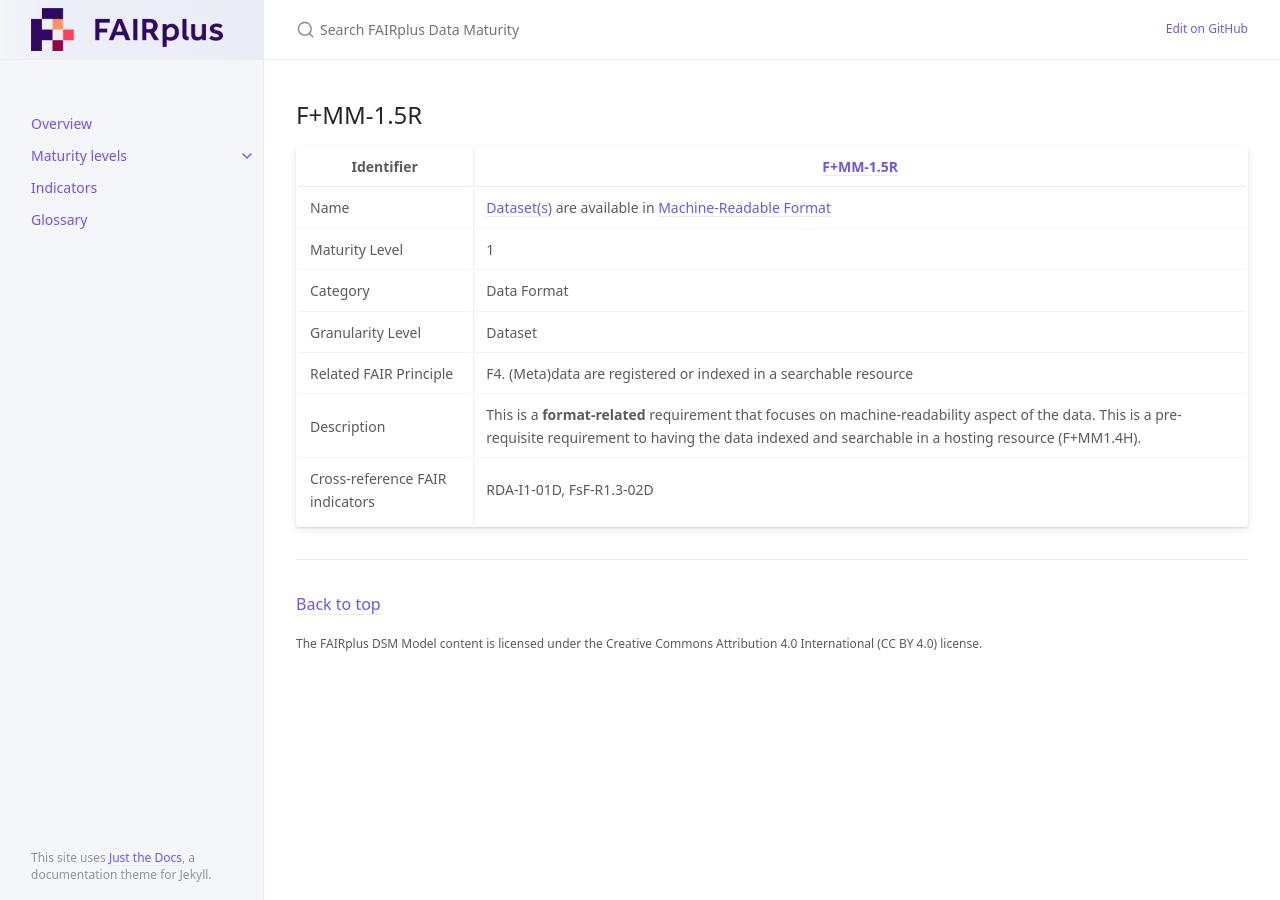
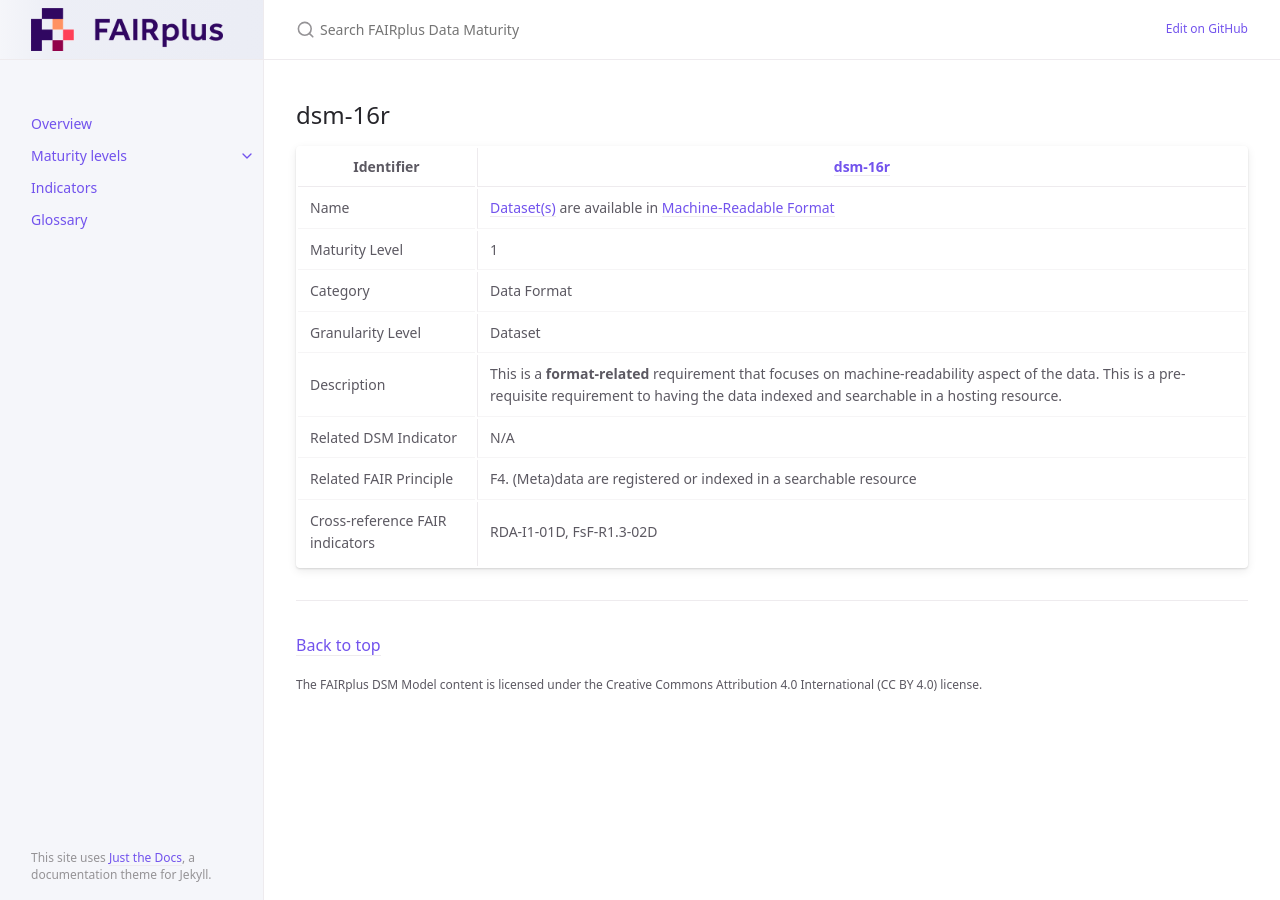
Before and after one commit to FAIRplus/Data-Maturity, a Jekyll site: the page built from docs/_indicators/dsm-16r.md, in a window 1280 px wide. Built offline with Jekyll 4.4.1, drawn with Linux system fonts in a browser that asks for light colours.

Commit message:
Update and rename A. F+MM-1.5R.md to dsm-16r.md

```diff
--- a/docs/_indicators/A. F+MM-1.5R.md
+++ b/docs/_indicators/dsm-16r.md
@@ -1,18 +1,19 @@
 ---
 layout: default
-title: F+MM-1.5R
+title: dsm-16r
 parent_level: level1
 nav_exclude: True
 ---
 
-## F+MM-1.5R
+## dsm-16r
 
-| Identifier | [F+MM-1.5R](https://github.com/FAIRplus/Data-Maturity/edit/v0.3/docs/_indicators/A.%20F+MM-1.4R.md) |
+| Identifier | [dsm-16r](https://github.com/FAIRplus/Data-Maturity/blob/master/docs/_indicators/dsm-16r.md) |
 | ---------- | ----------|
 | Name | [Dataset(s)](https://fairplus.github.io/Data-Maturity/docs/Glossary/#dataset) are available in [Machine-Readable Format](https://fairplus.github.io/Data-Maturity/docs/Glossary/#machine-readable-format) |
 | Maturity Level | 1 |
 | Category | Data Format |
 | Granularity Level | Dataset |
+| Description | This is a **format-related** requirement that focuses on machine-readability aspect of the data. This is a pre-requisite requirement to having the data indexed and searchable in a hosting resource. |
+| Related DSM Indicator| N/A |
 | Related FAIR Principle | F4. (Meta)data are registered or indexed in a searchable resource |
-| Description | This is a **format-related** requirement that focuses on machine-readability aspect of the data. This is a pre-requisite requirement to having the data indexed and searchable in a hosting resource (F+MM1.4H). |
 | Cross-reference FAIR indicators | RDA-I1-01D, FsF-R1.3-02D |
```
